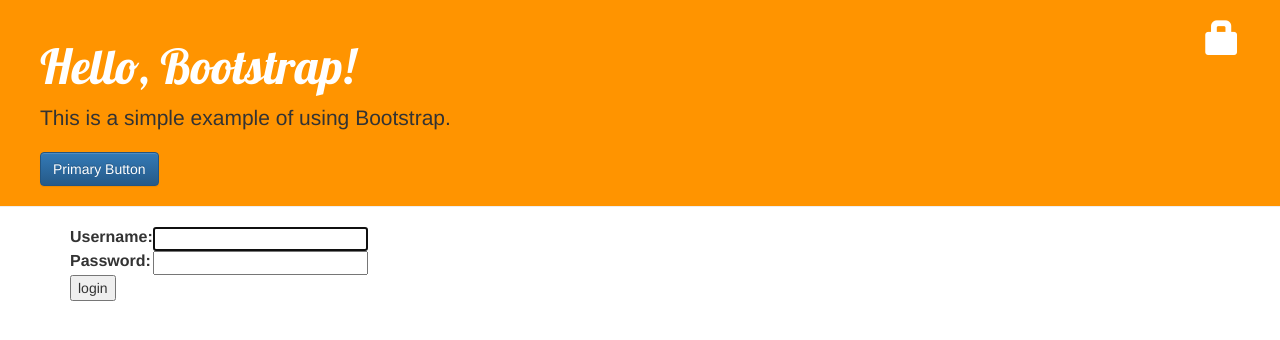
After one commit to inzulme/my-first-blog, a Django app: page /accounts/login/ in a window 1280 px wide. The commit adds this page. Shown: the top 340 px of the page. Run offline with Django 5.2, Linux system fonts and the light colour scheme; some libraries are stand-ins or nearby versions.

Commit message:
add function login and logout.

```diff
--- a/blog/templates/blog/base.html
+++ b/blog/templates/blog/base.html
@@ -25,6 +25,21 @@
       <a href="{% url 'post_new' %}" class="top-menu"
         ><span class="glyphicon glyphicon-plus"></span
       ></a>
+      <a href="{% url 'post_draft_list' %}" class="top-menu"
+        ><span class="glyphicon glyphicon-edit"></span
+      ></a>
+      <p class="top-menu">
+        Hello {{ user.username }}
+        <small
+          ><form action="{% url 'logout' %}" method="post" class="top-menu">
+            {% csrf_token %}
+            <input type="submit" value="Log out" /></form
+        ></small>
+      </p>
+      {% else%}
+      <a href="{% url 'login' %}" class="top-menu"
+        ><span class="glyphicon glyphicon-lock"></span
+      ></a>
       {% endif %}
       <h1 class="mt-5">
         <a href="{% url 'post_list' %}">Hello, Bootstrap!</a>
--- /dev/null
+++ b/blog/templates/registration/login.html
@@ -0,0 +1,22 @@
+{% extends "blog/base.html"%} {% block content %} {% if form.errors %}
+<p>Your username and password didn't match. Please try again.</p>
+{% endif %}
+
+<form method="POST" action="{% url 'login'%}">
+  {% csrf_token %}
+  <table>
+    <tr>
+      <td>{{ form.username.label_tag }}</td>
+      <td>{{ form.username }}</td>
+    </tr>
+    <tr>
+      <td>{{ form.password.label_tag }}</td>
+      <td>{{ form.password }}</td>
+    </tr>
+  </table>
+
+  <input type="submit" value="login" />
+  <input type="hidden" name="next" value="{{ next }}" />
+</form>
+
+{% endblock %}
--- a/blog/urls.py
+++ b/blog/urls.py
@@ -1,4 +1,5 @@
-from django.urls import path
+from django.urls import path, include
+from django.contrib.auth import views as auth_views
 from . import views
 
 urlpatterns = [
@@ -6,4 +7,9 @@
 	path('post/<int:pk>/', views.post_detail, name='post_detail'),
   path('post/new', views.post_new, name='post_new'),
   path('post/<int:pk>/edit/', views.post_edit, name='post_edit'),
+  path('post/<int:pk>/publish/', views.post_publish, name='post_publish'),
+  path('post/<int:pk>/remove/', views.post_remove, name='post_remove'),
+  path('draft/', views.post_draft_list, name='post_draft_list'),
+  path('accounts/login/', auth_views.LoginView.as_view(), name='login'),
+  path('accounts/logout/', auth_views.LogoutView.as_view(next_page='/'), name='logout'),
 ]
--- a/mysite/settings.py
+++ b/mysite/settings.py
@@ -123,3 +123,6 @@
 # https://docs.djangoproject.com/en/5.0/ref/settings/#default-auto-field
 
 DEFAULT_AUTO_FIELD = 'django.db.models.BigAutoField'
+
+LOGIN_REDIRECT_URL = '/'
+LOGOUT_REDIRECT_URL = '/'
```
Also changed, not shown: blog/templates/blog/post_detail.html (+7 -0 lines), blog/templates/blog/post_draft_list.html (added, +7 -0 lines), blog/views.py (+28 -2 lines).
